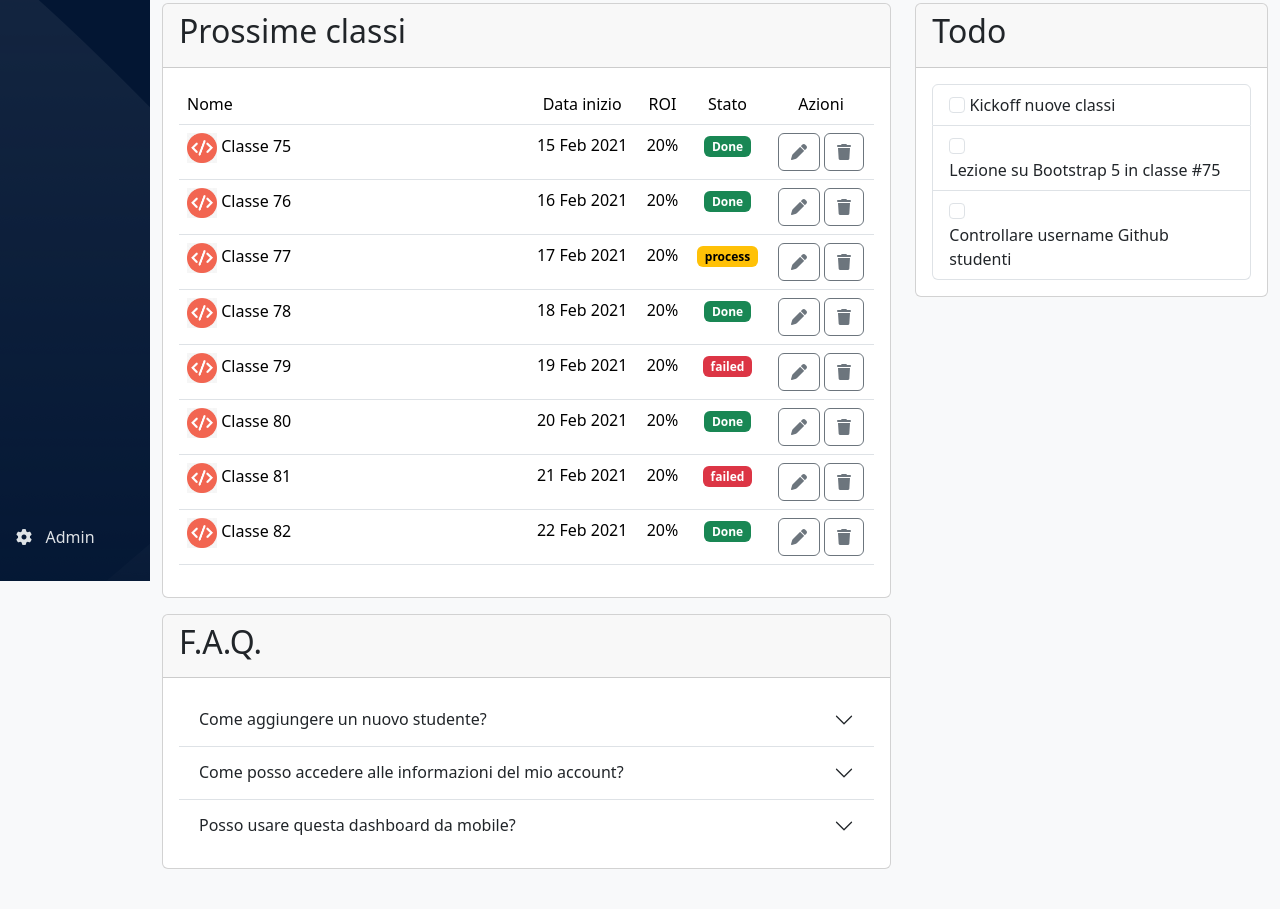
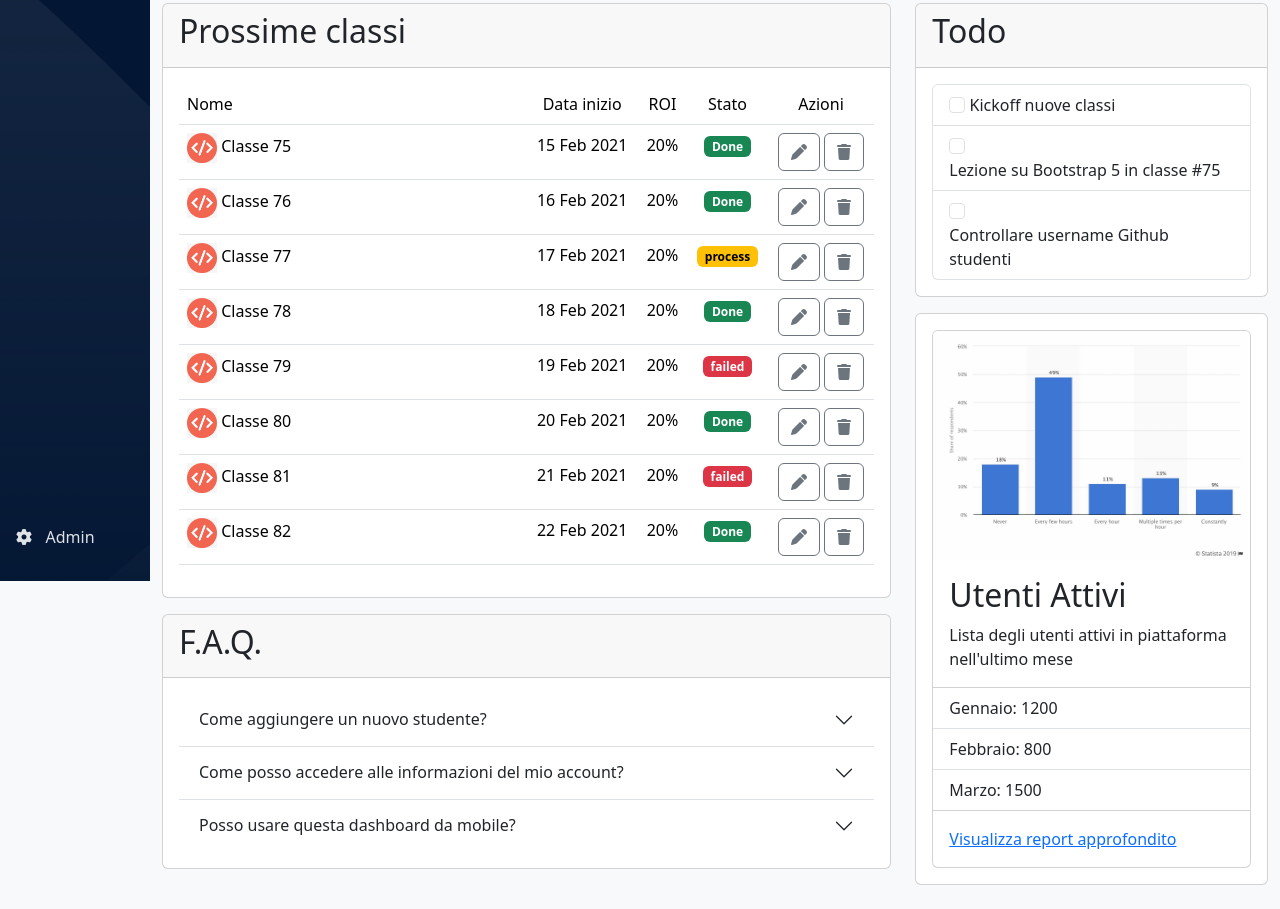
Before and after one commit to christianarca27/html-css-bootstrap-dashboard, a plain HTML site: page index.html in a window 1280 px wide. Shown: the part 219-1128 px from the top of the page. Drawn offline with nearby package versions, Linux system fonts and the light colour scheme.

Commit message:
feat: aggiunta card Utenti attivi

```diff
--- a/index.html
+++ b/index.html
@@ -372,7 +372,7 @@
 
                         <div class="col-4">
                             <!-- todo -->
-                            <div class="card">
+                            <div class="card mb-3">
                                 <div class="card-header">
                                     <h2>Todo</h2>
                                 </div>
@@ -394,6 +394,26 @@
                                 </div>
                             </div>
                             <!-- /todo -->
+
+                            <!-- utenti-attivi -->
+                            <div class="card p-3">
+                                <div class="card">
+                                    <img src="img/stats.jpeg" class="card-img-top" alt="">
+                                    <div class="card-body">
+                                        <h2 class="card-title">Utenti Attivi</h2>
+                                        <p class="card-text">Lista degli utenti attivi in piattaforma nell'ultimo mese</p>
+                                    </div>
+                                    <ul class="list-group list-group-flush">
+                                        <li class="list-group-item">Gennaio: 1200</li>
+                                        <li class="list-group-item">Febbraio: 800</li>
+                                        <li class="list-group-item">Marzo: 1500</li>
+                                    </ul>
+                                    <div class="card-body">
+                                        <a href="" class="card-link text-primary text-decoration-underline">Visualizza report approfondito</a>
+                                    </div>
+                                </div>
+                            </div>
+                            <!-- /utenti-attivi -->
                         </div>
                     </div>
                 </div>
```
